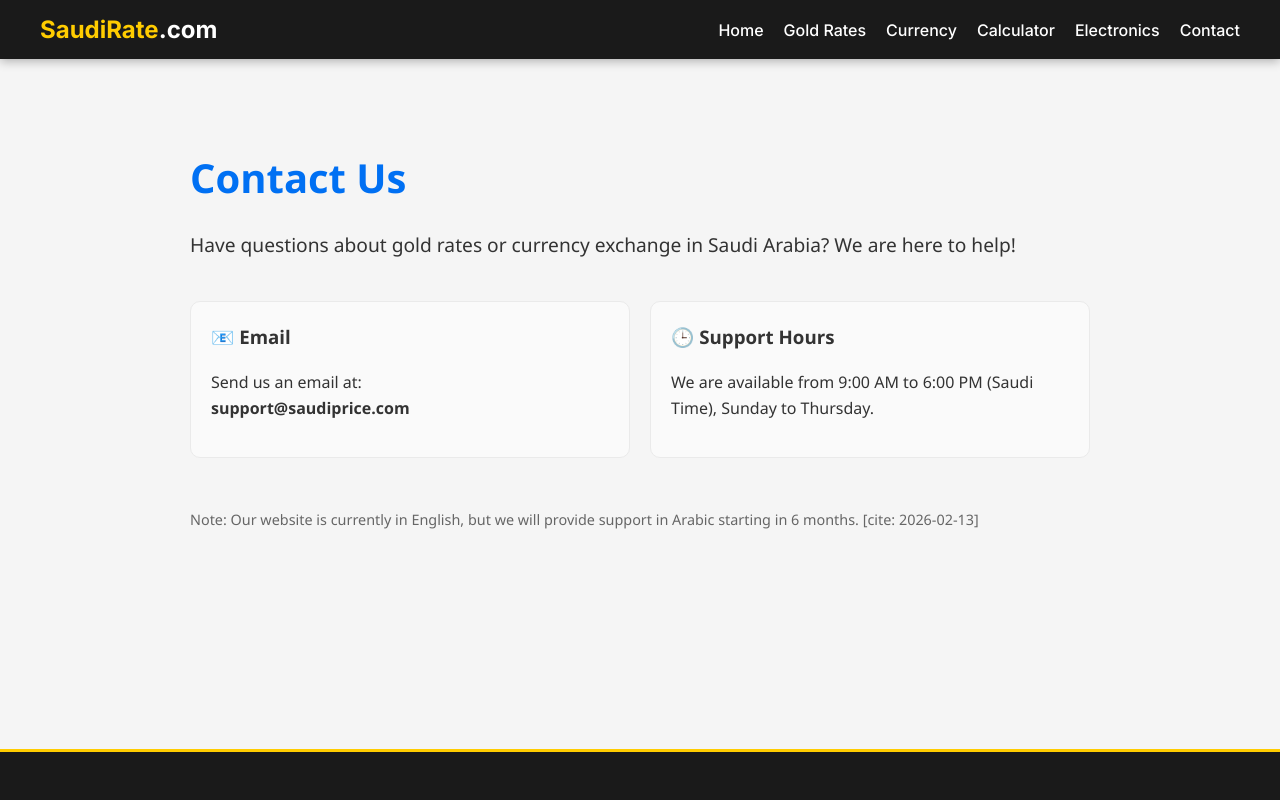
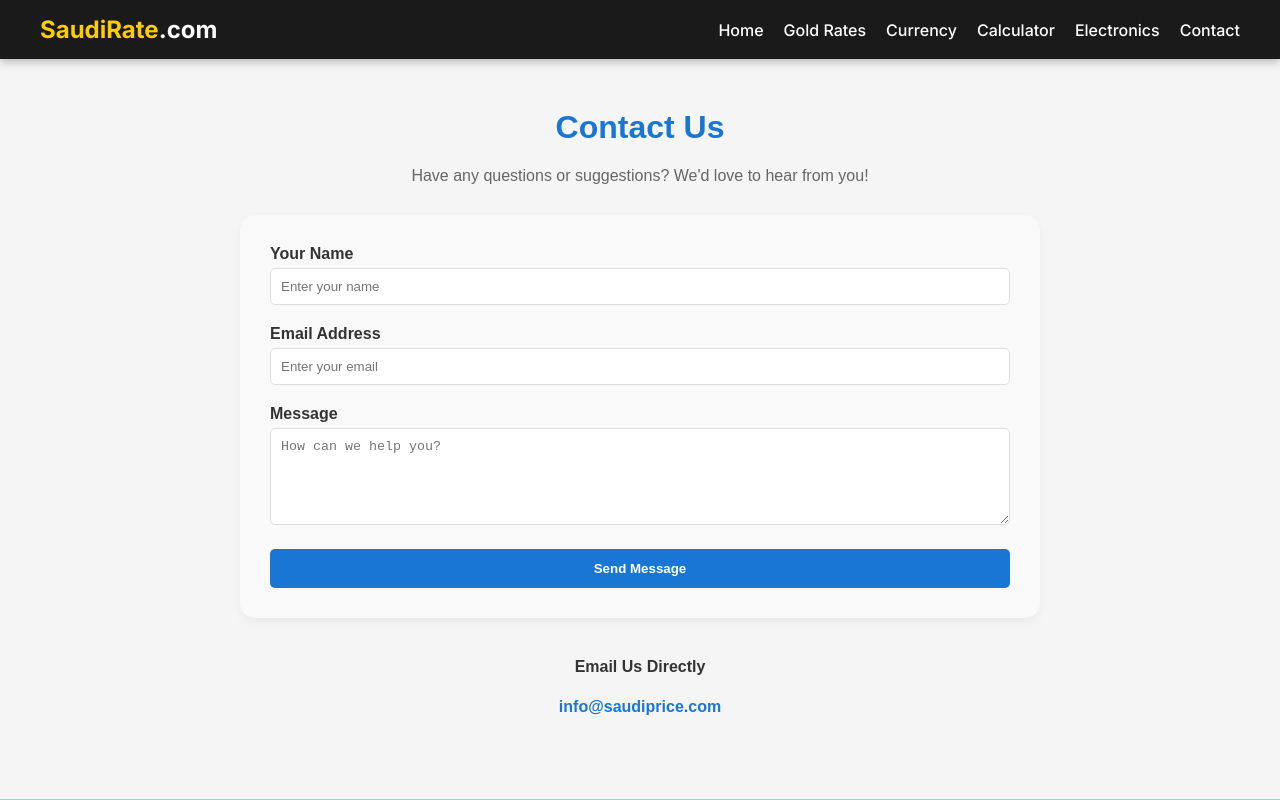
Before and after one commit to DiGiSaudia/saudirate, a Next.js app: page /contact in a window 1280 px wide. Shown: the top 800 px of the page. Built offline with nearby package versions, Linux system fonts and the light colour scheme.

Commit message:
added professional contact page

```diff
--- a/app/contact/page.tsx
+++ b/app/contact/page.tsx
@@ -2,42 +2,54 @@ import React from 'react';
 
 export default function ContactPage() {
   return (
-    <div style={{
-      padding: "60px 20px",
-      maxWidth: "900px",
-      margin: "0 auto",
-      fontFamily: "'Segoe UI', Tahoma, Geneva, Verdana, sans-serif",
-      lineHeight: "1.6",
-      color: "#333"
-    }}>
-      <h1 style={{ color: "#0070f3", fontSize: "2.5rem", marginBottom: "20px" }}>Contact Us</h1>
-      <p style={{ fontSize: "1.2rem", marginBottom: "30px" }}>
-        Have questions about gold rates or currency exchange in Saudi Arabia? We are here to help!
-      </p>
+    <div style={{ maxWidth: '800px', margin: '50px auto', padding: '0 20px', fontFamily: 'Arial' }}>
+      <h1 style={{ textAlign: 'center', color: '#1976d2' }}>Contact Us</h1>
+      <p style={{ textAlign: 'center', color: '#666' }}>Have any questions or suggestions? We'd love to hear from you!</p>
 
       <div style={{
-        display: "grid",
-        gridTemplateColumns: "repeat(auto-fit, minmax(250px, 1fr))",
-        gap: "20px",
-        marginTop: "40px"
+        backgroundColor: '#f9f9f9',
+        padding: '30px',
+        borderRadius: '15px',
+        marginTop: '30px',
+        boxShadow: '0 4px 10px rgba(0,0,0,0.05)'
       }}>
-        {/* Email Box */}
-        <div style={{ padding: "20px", border: "1px solid #eaeaea", borderRadius: "10px", backgroundColor: "#fafafa" }}>
-          <h3 style={{ marginTop: "0" }}>📧 Email</h3>
-          <p>Send us an email at:<br />
-          <strong>support@saudiprice.com</strong></p>
-        </div>
-
-        {/* Support Box */}
-        <div style={{ padding: "20px", border: "1px solid #eaeaea", borderRadius: "10px", backgroundColor: "#fafafa" }}>
-          <h3 style={{ marginTop: "0" }}>🕒 Support Hours</h3>
-          <p>We are available from 9:00 AM to 6:00 PM (Saudi Time), Sunday to Thursday.</p>
-        </div>
+        <form style={{ display: 'flex', flexDirection: 'column', gap: '20px' }}>
+          <div>
+            <label style={{ display: 'block', marginBottom: '5px', fontWeight: 'bold' }}>Your Name</label>
+            <input type="text" placeholder="Enter your name" style={inputStyle} />
+          </div>
+          <div>
+            <label style={{ display: 'block', marginBottom: '5px', fontWeight: 'bold' }}>Email Address</label>
+            <input type="email" placeholder="Enter your email" style={inputStyle} />
+          </div>
+          <div>
+            <label style={{ display: 'block', marginBottom: '5px', fontWeight: 'bold' }}>Message</label>
+            <textarea rows={5} placeholder="How can we help you?" style={inputStyle}></textarea>
+          </div>
+          <button type="button" style={{
+            padding: '12px',
+            backgroundColor: '#1976d2',
+            color: 'white',
+            border: 'none',
+            borderRadius: '5px',
+            fontWeight: 'bold',
+            cursor: 'pointer'
+          }}>Send Message</button>
+        </form>
       </div>
 
-      <div style={{ marginTop: "50px", fontSize: "0.9rem", color: "#666" }}>
-        <p>Note: Our website is currently in English, but we will provide support in Arabic starting in 6 months. [cite: 2026-02-13]</p>
+      <div style={{ marginTop: '40px', textAlign: 'center' }}>
+        <h4>Email Us Directly</h4>
+        <p style={{ color: '#1976d2', fontWeight: 'bold' }}>info@saudiprice.com</p>
       </div>
     </div>
   );
 }
+
+const inputStyle = {
+  width: '100%',
+  padding: '10px',
+  borderRadius: '5px',
+  border: '1px solid #ddd',
+  boxSizing: 'border-box' as const
+};
```
